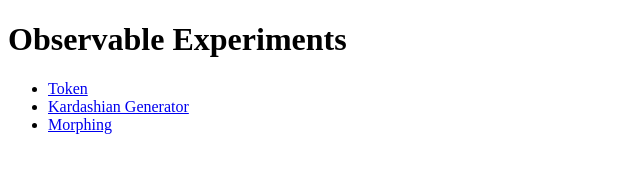
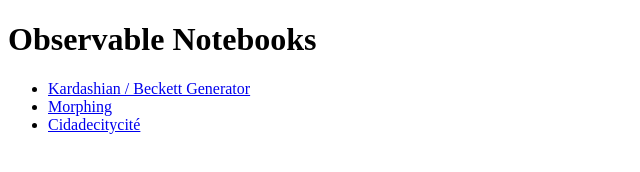
Before and after one commit to antoniodamata/kardashian-beckett-generator, a website: page docs/index.html in a window 1280 px wide. Shown: the whole page, without its empty margins (0-640 px from the left). Drawn offline with Linux system fonts and the light colour scheme.

Commit message:
add homepage

```diff
--- a/docs/index.html
+++ b/docs/index.html
@@ -1,16 +1,18 @@
-<!DOCTYPE html>
+<!doctype html>
 <html>
 <head>
-<title>Observable Experiments</title>
+<meta charset="utf-8">
+<title>Observable Notebooks</title>
 </head>
+
 <body>
 
-<h1>Observable Experiments</h1>
+<h1>Observable Notebooks</h1>
 
 <ul>
-<li><a href="Token.html">Token</a></li>
-<li><a href="Kardashian/KARDASHIANs.html">Kardashian Generator</a></li>
+<li><a href="Kardashian/KARDASHIANs.html">Kardashian / Beckett Generator</a></li>
 <li><a href="Morphing/Morphing.html">Morphing</a></li>
+<li><a href="Cité/Cidadecitycité poem.html">Cidadecitycité</a></li>
 </ul>
 
 </body>
```
